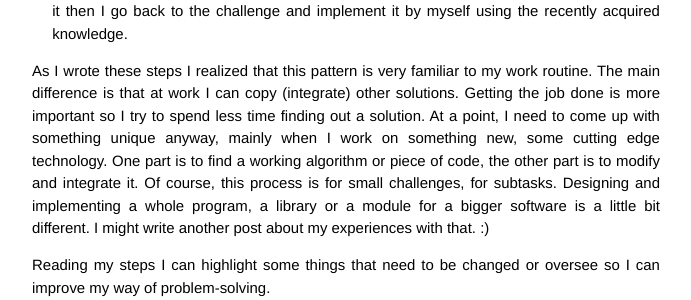
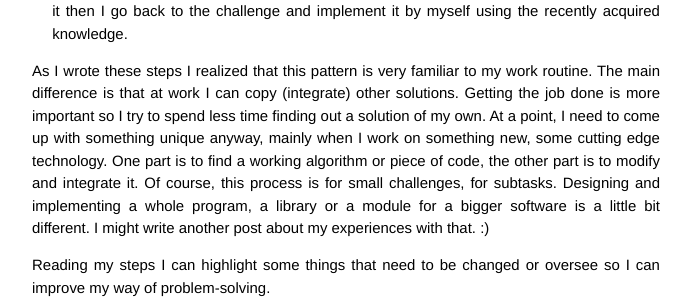
Before and after one commit to mandyedi/mandyedi.github.io, a Jekyll site: the page built from _posts/2020-05-28-stages-of-my-problem-solving.markdown, in a window 1280 px wide. Shown: the part 777-1077 px from the top of the page, without its empty margins (294-985 px from the left). Built offline with Jekyll 4.4.1, drawn with Linux system fonts in a browser that asks for light colours; comment, search, counter and statistics services are not loaded.

Commit message:
Fix phrasing in post

```diff
--- a/_posts/2020-05-28-stages-of-my-problem-solving.markdown
+++ b/_posts/2020-05-28-stages-of-my-problem-solving.markdown
@@ -23,7 +23,7 @@ I have no clue, not even from the discussion or I implemented the algorithm but
 Well, the second part is not so common because it just needs more debugging. It is more common that the problem can't be solved by simply using an algorithm. It needs some modifications.
 Either way, I Google for the problem, whether there is a post about it or just a concrete solution. The most important thing here is that I don't copy-paste the code and be happy for the passed test cases. We are here to learn, right? So I delve into the solution, understand it then I go back to the challenge and implement it by myself using the recently acquired knowledge.
 
-As I wrote these steps I realized that this pattern is very familiar to my work routine. The main difference is that at work I can copy (integrate) other solutions. Getting the job done is more important so I try to spend less time finding out a solution. At a point, I need to come up with something unique anyway, mainly when I work on something new, some cutting edge technology. One part is to find a working algorithm or piece of code, the other part is to modify and integrate it. Of course, this process is for small challenges, for subtasks. Designing and implementing a whole program, a library or a module for a bigger software is a little bit different. I might write another post about my experiences with that. :)
+As I wrote these steps I realized that this pattern is very familiar to my work routine. The main difference is that at work I can copy (integrate) other solutions. Getting the job done is more important so I try to spend less time finding out a solution of my own. At a point, I need to come up with something unique anyway, mainly when I work on something new, some cutting edge technology. One part is to find a working algorithm or piece of code, the other part is to modify and integrate it. Of course, this process is for small challenges, for subtasks. Designing and implementing a whole program, a library or a module for a bigger software is a little bit different. I might write another post about my experiences with that. :)
 
 Reading my steps I can highlight some things that need to be changed or oversee so I can improve my way of problem-solving.
 
```
